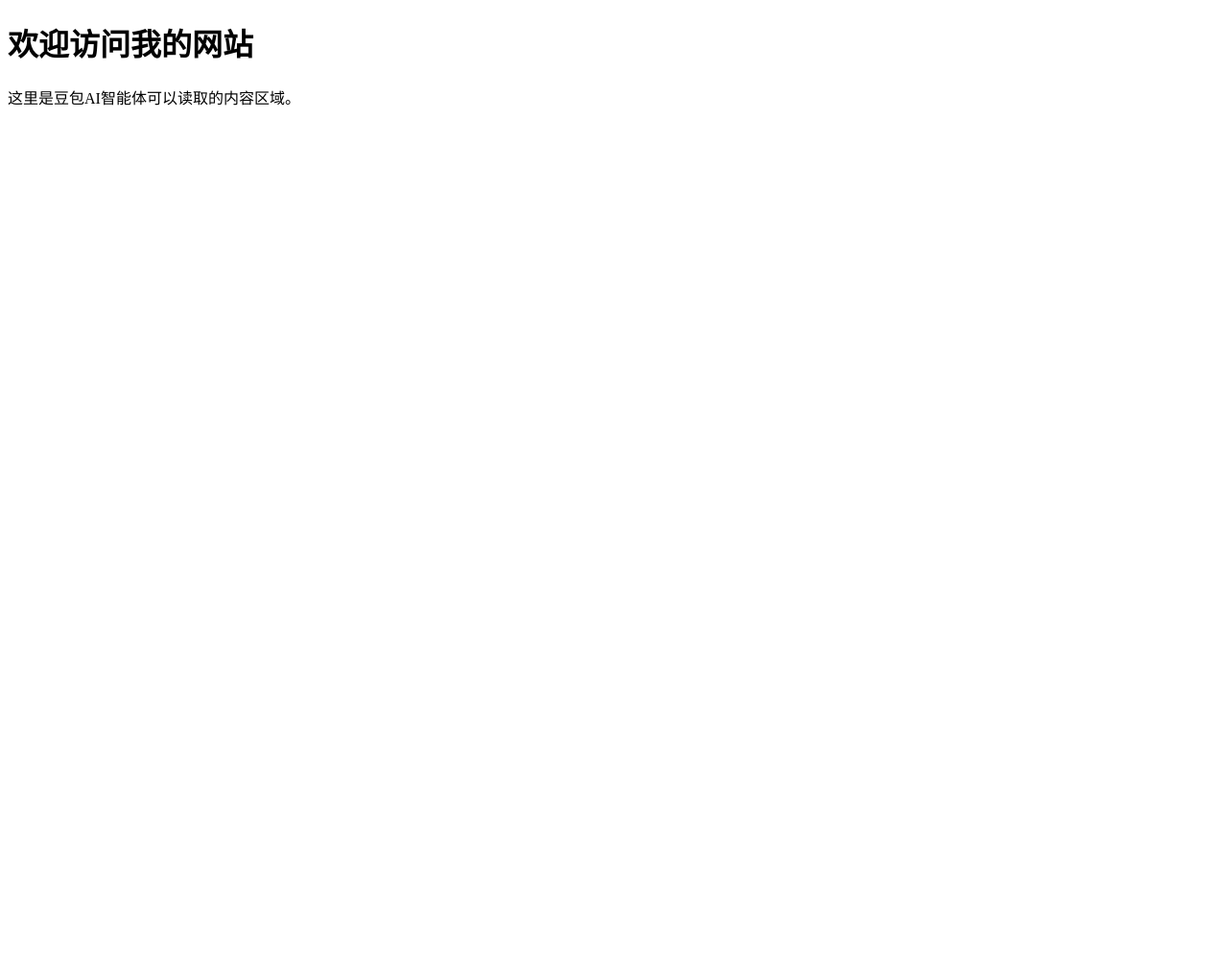
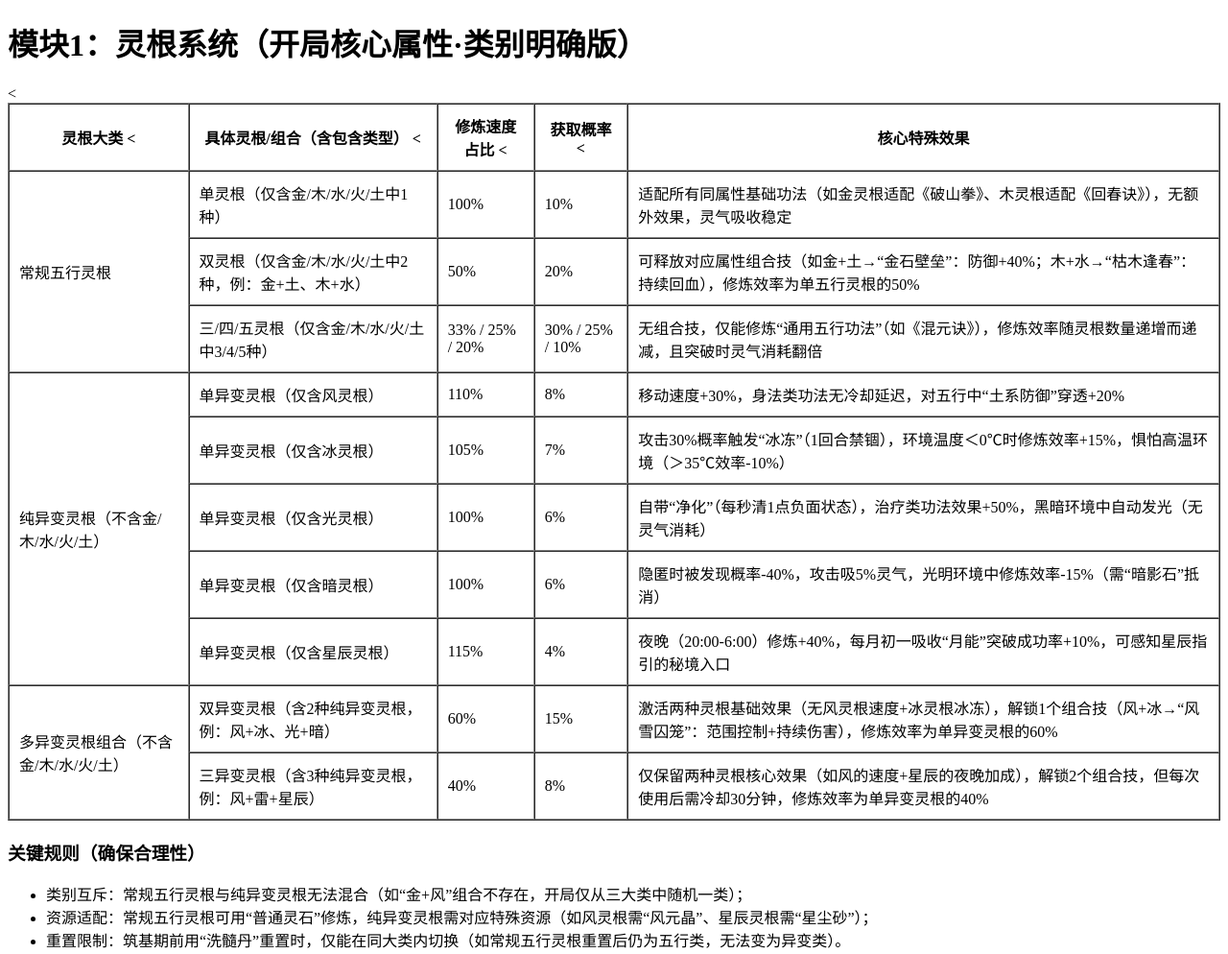
Before and after one commit to qiqi1liuwu/XXMNQSDJ.github.io, a plain HTML site: page index.html in a window 1280 px wide. Shown: the whole page at 96% size. Before the commit the page ends 800 px from the top, so only its background shows below. Drawn offline with Linux system fonts and the light colour scheme.

Commit message:
更新 index.html

```diff
--- a/index.html
+++ b/index.html
@@ -2,19 +2,99 @@
 <html lang="zh-CN">
 <head>
     <meta charset="UTF-8">
-    <title>我的静态网站</title>
+    <meta name="viewport" content="width=device-width, initial-scale=1.0">
+    <title>修仙模拟器 - 模块1：灵根系统（明确类别版）</title>
 </head>
 <body>
-    <h1>欢迎访问我的网站</h1>
-    <p>这里是豆包AI智能体可以读取的内容区域。</p>
-    <!-- 可添加更多结构化内容，方便智能体解析 -->
-    <script type="application/ld+json">
-    {
-        "@context": "https://schema.org",
-        "@type": "WebPage",
-        "name": "我的静态网站",
-        "description": "这是一个用于豆包AI智能体读取的公开静态网站"
-    }
-    </script>
+    <h1>模块1：灵根系统（开局核心属性·类别明确版）</h1>
+
+    <table border="1" cellpadding="10" cellspacing="0" width="100%">
+        <thead>
+            <tr>
+                <<th>灵根大类</</th>
+                <<th>具体灵根/组合（含包含类型）</</th>
+                <<th>修炼速度占比</</th>
+                <<th>获取概率</</th>
+                <<th>核心特殊效果</</th>
+            </tr>
+        </thead>
+        <tbody>
+            <!-- 第一类：常规五行灵根（仅含金/木/水/火/土） -->
+            <tr>
+                <td rowspan="3">常规五行灵根</td>
+                <td>单灵根（仅含金/木/水/火/土中1种）</td>
+                <td>100%</td>
+                <td>10%</td>
+                <td>适配所有同属性基础功法（如金灵根适配《破山拳》、木灵根适配《回春诀》），无额外效果，灵气吸收稳定</td>
+            </tr>
+            <tr>
+                <td>双灵根（仅含金/木/水/火/土中2种，例：金+土、木+水）</td>
+                <td>50%</td>
+                <td>20%</td>
+                <td>可释放对应属性组合技（如金+土→“金石壁垒”：防御+40%；木+水→“枯木逢春”：持续回血），修炼效率为单五行灵根的50%</td>
+            </tr>
+            <tr>
+                <td>三/四/五灵根（仅含金/木/水/火/土中3/4/5种）</td>
+                <td>33% / 25% / 20%</td>
+                <td>30% / 25% / 10%</td>
+                <td>无组合技，仅能修炼“通用五行功法”（如《混元诀》），修炼效率随灵根数量递增而递减，且突破时灵气消耗翻倍</td>
+            </tr>
+
+            <!-- 第二类：纯异变灵根（不含金/木/水/火/土） -->
+            <tr>
+                <td rowspan="5">纯异变灵根（不含金/木/水/火/土）</td>
+                <td>单异变灵根（仅含风灵根）</td>
+                <td>110%</td>
+                <td>8%</td>
+                <td>移动速度+30%，身法类功法无冷却延迟，对五行中“土系防御”穿透+20%</td>
+            </tr>
+            <tr>
+                <td>单异变灵根（仅含冰灵根）</td>
+                <td>105%</td>
+                <td>7%</td>
+                <td>攻击30%概率触发“冰冻”（1回合禁锢），环境温度＜0℃时修炼效率+15%，惧怕高温环境（＞35℃效率-10%）</td>
+            </tr>
+            <tr>
+                <td>单异变灵根（仅含光灵根）</td>
+                <td>100%</td>
+                <td>6%</td>
+                <td>自带“净化”（每秒清1点负面状态），治疗类功法效果+50%，黑暗环境中自动发光（无灵气消耗）</td>
+            </tr>
+            <tr>
+                <td>单异变灵根（仅含暗灵根）</td>
+                <td>100%</td>
+                <td>6%</td>
+                <td>隐匿时被发现概率-40%，攻击吸5%灵气，光明环境中修炼效率-15%（需“暗影石”抵消）</td>
+            </tr>
+            <tr>
+                <td>单异变灵根（仅含星辰灵根）</td>
+                <td>115%</td>
+                <td>4%</td>
+                <td>夜晚（20:00-6:00）修炼+40%，每月初一吸收“月能”突破成功率+10%，可感知星辰指引的秘境入口</td>
+            </tr>
+
+            <!-- 第三类：多异变灵根组合（不含金/木/水/火/土） -->
+            <tr>
+                <td rowspan="2">多异变灵根组合（不含金/木/水/火/土）</td>
+                <td>双异变灵根（含2种纯异变灵根，例：风+冰、光+暗）</td>
+                <td>60%</td>
+                <td>15%</td>
+                <td>激活两种灵根基础效果（无风灵根速度+冰灵根冰冻），解锁1个组合技（风+冰→“风雪囚笼”：范围控制+持续伤害），修炼效率为单异变灵根的60%</td>
+            </tr>
+            <tr>
+                <td>三异变灵根（含3种纯异变灵根，例：风+雷+星辰）</td>
+                <td>40%</td>
+                <td>8%</td>
+                <td>仅保留两种灵根核心效果（如风的速度+星辰的夜晚加成），解锁2个组合技，但每次使用后需冷却30分钟，修炼效率为单异变灵根的40%</td>
+            </tr>
+        </tbody>
+    </table>
+
+    <h3>关键规则（确保合理性）</h3>
+    <ul>
+        <li>类别互斥：常规五行灵根与纯异变灵根无法混合（如“金+风”组合不存在，开局仅从三大类中随机一类）；</li>
+        <li>资源适配：常规五行灵根可用“普通灵石”修炼，纯异变灵根需对应特殊资源（如风灵根需“风元晶”、星辰灵根需“星尘砂”）；</li>
+        <li>重置限制：筑基期前用“洗髓丹”重置时，仅能在同大类内切换（如常规五行灵根重置后仍为五行类，无法变为异变类）。</li>
+    </ul>
 </body>
 </html>
```
